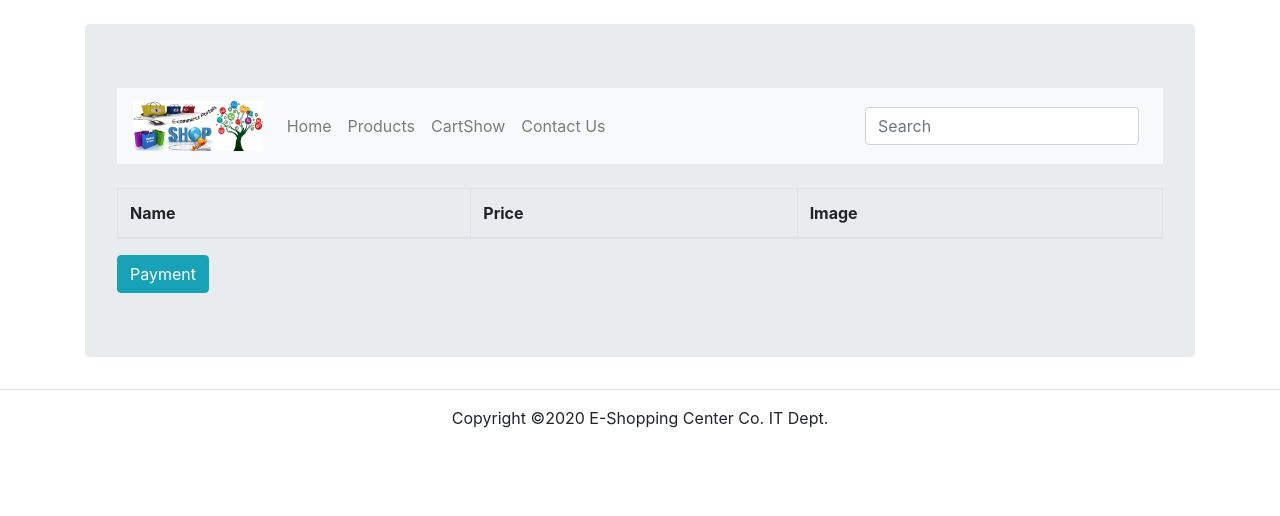
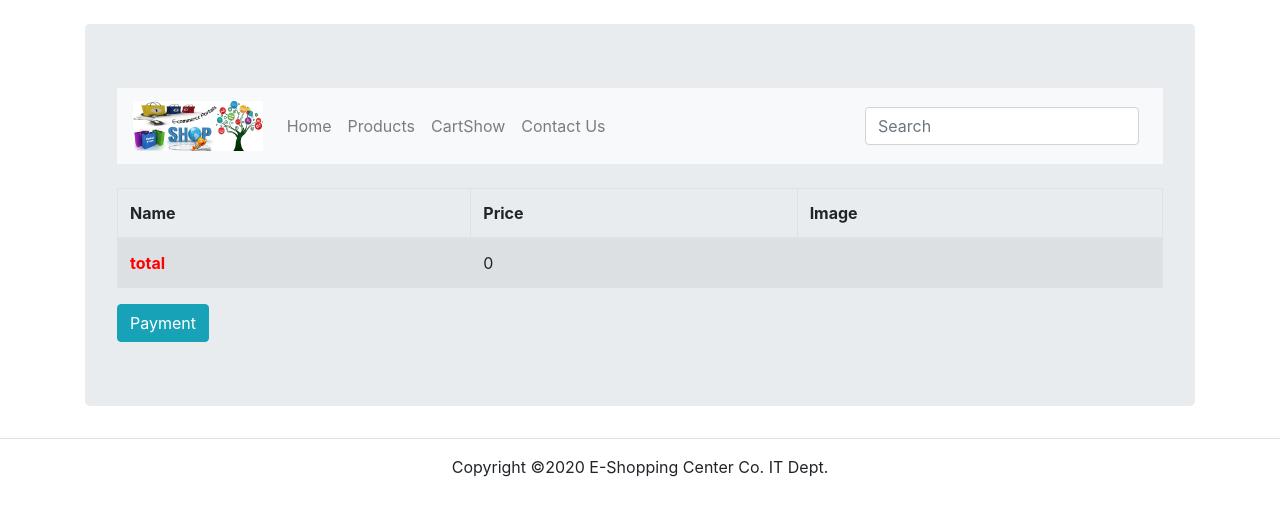
Before and after one commit to zaraco/e-shopping-cart-react-sample, a React (Create React App) app: page /cart in a window 1280 px wide. Shown: the top 516 px of the page. Built offline with nearby package versions, Linux system fonts and the light colour scheme.

Commit message:
subtotal added to cart

```diff
--- a/src/Component/CartShow.js
+++ b/src/Component/CartShow.js
@@ -10,9 +10,14 @@ class CartShow extends Component {
             localStorage.setItem('cart', JSON.stringify([]))
             cart = []
         }
+        let total = 0
+        cart.forEach((product) => {
+            total += product.price
+        })
         this.state = {
-            cart : cart,
-            message:''
+            cart: cart,
+            message: '',
+            total: total
         }
     }
 
@@ -27,13 +32,13 @@ class CartShow extends Component {
     }
 
     render() {
-        let alert = this.state.message != '' ? <Alert variant= "success" >{this.state.message}</Alert> : ''
-console.log(this.state.message)
-         let total = this.state.cart.length>0 ? this.state.cart.map((item) =>
+        let alert = this.state.message != '' ? <Alert variant="success">{this.state.message}</Alert> : ''
+        console.log(this.state.message)
+        let total = this.state.cart.length > 0 ? this.state.cart.map((item) =>
             <tr>
 
                 <td>{item.name}</td>
-                <td>{item.price}</td>
+                <td>{item.price} €</td>
                 <td><img src={item.image} style={{height: '40px'}}/></td>
 
             </tr>
@@ -54,7 +59,12 @@ console.log(this.state.message)
                     <tbody>
 
                     {total}
+                    <tr>
+                        <td style={{color: 'red', fontWeight: 'bold'}}>total</td>
+                        <td>{this.state.total}</td>
+                        <td></td>
 
+                    </tr>
                     </tbody>
                 </Table>
                 {alert}
--- a/src/Component/Products.js
+++ b/src/Component/Products.js
@@ -8,7 +8,7 @@ class Products extends Component {
             {
                 id: 1,
                 name: "parsley",
-                price: '8 €',
+                price: 8,
                 amount: 20,
                 image: 'italian-parsley-leaves.jpg',
             },
@@ -16,7 +16,7 @@ class Products extends Component {
             {
                 id: 2,
                 name: "basil",
-                price: '10 €',
+                price: 10,
                 amount: 10,
                 image: 'Preserve-Fresh-Basil.jpg',
             },
@@ -24,7 +24,7 @@ class Products extends Component {
             {
                 id: 3,
                 name: "mango",
-                price: '3 €',
+                price: 3 ,
                 amount: 30,
                 image: '54522547-mango-cubes-and-mango-fruit-isolated-on-a-white-background-.jpg',
             },
@@ -32,7 +32,7 @@ class Products extends Component {
             {
                 id: 4,
                 name: "banana",
-                price: '3.5 €',
+                price: 3.5 ,
                 amount: 15,
                 image: '42E9as7NaTaAi4A6JcuFwG-320-80.jpg',
             }
```
